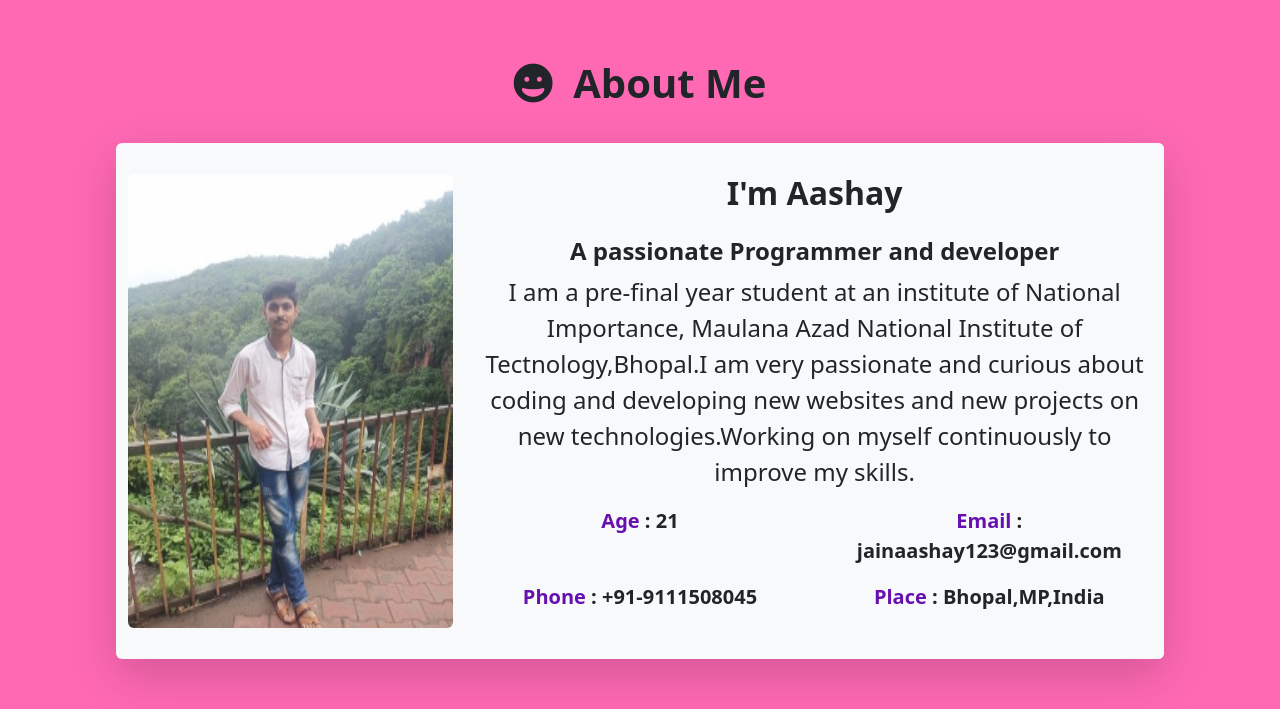
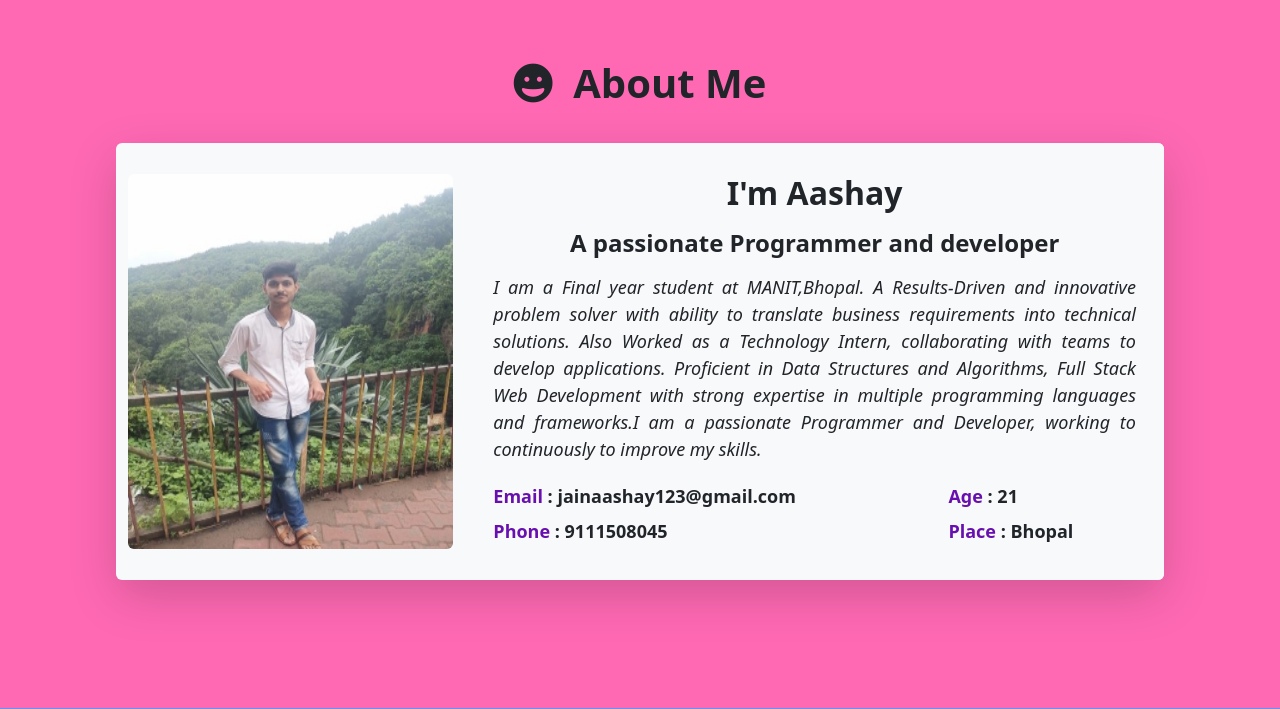
Before and after one commit to jainAashay/Personal-Portfolio-Website, a Flask app: page / in a window 1280 px wide. Shown: the part 865-1574 px from the top of the page. Run offline with Flask 3, Linux system fonts and the light colour scheme; some libraries are stand-ins or nearby versions.

Commit message:
Changed font and updated personal information

```diff
--- a/templates/index.html
+++ b/templates/index.html
@@ -125,33 +125,37 @@
                     </div>
                     <div class="col-sm-12 col-md-8 fs-3 bg-light rounded " id="anim"
                         style="padding-top: 3%;padding-bottom: 3%;">
-                        <h2 class="fw-bold pb-3" style="">I'm Aashay</h2>
-                        <h4 class="fw-bold ml-3" style="">A passionate Programmer and developer</h4>
-                        <p class="fs-4" style="">I am a pre-final year student at an institute of National
-                            Importance, Maulana Azad National Institute of Tectnology,Bhopal.I am very passionate and
-                            curious about coding and developing new websites and new projects on new
-                            technologies.Working on
-                            myself continuously to improve my skills. </p>
-                        <div class="row fs-5 fw-bold" style="">
-                            <div class="col-md-6 col-sm-12 ">
+                        <h2 class="fw-bold pb-2" style="">I'm Aashay</h2>
+                        <h4 class="fw-bold ml-3 pb-2" style="">A passionate Programmer and developer</h4>
+                        <p class="fst-italic px-3" style="text-align:justify; font-size: large;">I am a Final year student at MANIT,Bhopal.
+                            A Results-Driven and innovative problem solver with ability to translate business requirements into
+                            technical solutions. Also Worked as a Technology Intern, collaborating with teams to develop applications.
+                             Proficient in Data Structures and Algorithms, Full Stack Web Development with strong expertise in multiple
+                             programming languages and frameworks.I am a passionate Programmer and Developer, working to continuously to
+                             improve my skills. </p>
+                        <div class="row fw-bold text-start ps-3 mid" style="font-size: large;">
+                            <div class="col-md-8 col-sm-12 py-1">
+                                <span style="color:rgb(103, 16, 175)"> Email</span> : jainaashay123@gmail.com
+
+                            </div>
+                            <div class="col-md-4 col-sm-12 py-1">
                                 <span style="color:rgb(103, 16, 175)"> Age</span> : 21
 
                             </div>
-                            <div class="col-md-6 col-sm-12 ">
-                                <span style="color:rgb(103, 16, 175)"> Email</span> : jainaashay123@gmail.com
+
+
+                        </div>
+                        <div class="row text-start ps-3 mid" style="font-size:large;">
+                            <div class="col-md-8 col sm-12 fw-bold py-1">
+                                <span style="color:rgb(103, 16, 175)"> Phone</span> : 9111508045
+
+                            </div>
+                            <div class="col-md-4 col-sm-12 fw-bold py-1">
+                                <span style="color:rgb(103, 16, 175)"> Place</span> : Bhopal
 
                             </div>
 
-                        </div>
-                        <div class="row fs-5 my-3" style="">
-                            <div class="col-md-6 col sm-12 fw-bold">
-                                <span style="color:rgb(103, 16, 175)"> Phone</span> : +91-9111508045
 
-                            </div>
-                            <div class="col-md-6 col-sm-12 fw-bold">
-                                <span style="color:rgb(103, 16, 175)"> Place</span> : Bhopal,MP,India
-
-                            </div>
 
                         </div>
                     </div>
@@ -167,7 +171,7 @@
 
         <div class="container py-5" style="width:80%">
 
-            <h2 class="text-center text-dark fw-bold pb-4 fs-1">
+            <h2 class="text-center text-dark fw-bold py-4 fs-1">
                 <i class='fas fa-pen-alt' class="fs-1"></i> Work Experience
             </h2>
 
@@ -181,22 +185,35 @@
 
                 </div>
                 <div class="col-sm-12 col-md-8">
-                    <h2 class="text-center fw-bold py-4 px-3">Technology Development Intern</h2>
-                    <div class="fs-5">
+                    <h2 class="text-center fw-bold py-3 px-3">Technology Development Intern</h2>
+                    <div class="fs-5 fst-italic">
+                        <p >
                         &nbsp;<i class='fas fa-thumbs-up' style="color:green"></i>&nbsp;
                         Created an Infrastructure Inventory Management System to
                         track, control, optimize usage of resources and lifecycle
-                        management of resources with a potential of future cost savings.<br><br> &nbsp;<i
-                            class='fas fa-thumbs-up' style="color:green"></i> Created REST APIs for multiple operations
-                        including CRUD. The code implemented with zero Sonar issues and a high coverage with Unit
-                        Testing.
-                        <br> <br> &nbsp;<i class='fas fa-thumbs-up' style="color:green"></i>
+                        management of resources with a potential of future cost savings.
+                    </p>
+                    <p >
+                    &nbsp;<i
+                            class='fas fa-thumbs-up' style="color:green"></i>  &nbsp;Created REST APIs for multiple operations
+                        including CRUD.
+                    </p>
+                    <p >
+                        &nbsp;<i
+                                class='fas fa-thumbs-up' style="color:green"></i>  &nbsp;Implemented the code with Sonar Coding standards and wrote
+                                Unit Tests with a high coverage.
+                        </p>
+                   <p >
+                    &nbsp;<i class='fas fa-thumbs-up' style="color:green"></i> &nbsp;
 
-                        <b>Skills Gained : &nbsp;</b><button class="btn btn-primary fw-bold my-2 mx-1"
-                            style="background-color: coral;">Java</button> <button
-                            class="btn btn-primary fw-bold my-2 mx-1" style="background-color: coral;">Rest
-                            APIs</button><button class="btn btn-primary fw-bold my-2 mx-1"
-                            style="background-color: coral;">Spring Boot</button>
+                        <b>Skills Gained : </b>
+
+                        <button class="py-1 px-2 ms-2 mt-1  text-light fw-bold fs-6  rounded" style="background-color:coral;">Spring Boot</button>
+                        <button class="py-1 px-2 ms-2 mt-1 text-light fw-bold fs-6  rounded" style="background-color:coral;">Java</button>
+                        <button class="py-1 px-2 ms-2 mt-1 text-light fw-bold fs-6 rounded" style="background-color:coral;">REST APIs</button>
+
+
+                        </p>
                     </div>
                 </div>
             </div>
@@ -339,7 +356,8 @@
                 <div class="col-6 col-md-3 col-sm-6 rounded shadow-lg text-dark" style="aspect-ratio: 1;">
 
                     <div class="card" style="margin-left: 5%;margin-right:5%;">
-                        <img src="static/images/springboot.png" class="card-img-top" alt="..." style="aspect-ratio: 1.6;">
+                        <img src="static/images/springboot.png" class="card-img-top" alt="..."
+                            style="aspect-ratio: 1.6;">
                         <div class="card-body p-1 fw-bold fs-5">
                             <p class="card-text" style="margin-top:0px;">Spring</p>
                         </div>
@@ -432,7 +450,8 @@
                         <div class="card-body" style="border-radius: 5%;">
                             <h3 class="card-title text-center fw-bold">Student database Manager</h3>
                             <p class="card-text text-center fs-5">Created a fully responsive webpage,
-                                where the user has to first login and then can perform CRUD operations on the Student Database and also apply filters on multiple columns of the Student Data.
+                                where the user has to first login and then can perform CRUD operations on the Student
+                                Database and also apply filters on multiple columns of the Student Data.
                             </p>
                         </div>
 
@@ -447,9 +466,9 @@
                 </div>
             </div>
             <div class="text-center my-3">
-            <button class="btn btn-primary btn-lg text-center mx-auto my-4" style="background-color: magenta;" data-toggle="collapse"
-            href="#collapseExample" role="button" aria-expanded="false" aria-controls="collapseExample"
-            onclick="disappear()" id="y">
+                <button class="btn btn-primary btn-lg text-center mx-auto my-4" style="background-color: magenta;"
+                    data-toggle="collapse" href="#collapseExample" role="button" aria-expanded="false"
+                    aria-controls="collapseExample" onclick="disappear()" id="y">
 
                     <i class="fas fa-eye "> View more Projects</i>
 
@@ -466,13 +485,14 @@
                                 style="border-top-left-radius:10%;border-top-right-radius:10%;height:40vh;">
                             <div class="card-body">
                                 <h3 class="card-title text-center fw-bold">Big Data Privacy</h3>
-                                <p class="card-text text-center fs-5">Implemented novel work in privacy in Big Data using pseudonymization
+                                <p class="card-text text-center fs-5">Implemented novel work in privacy in Big Data
+                                    using pseudonymization
                                     technique combined with K-anonymity, L-diversity and T-closeness.</p>
                             </div>
 
                             <div class="card-body" style="border-radius: 5%;">
-                                <a href="https://colab.research.google.com/drive/1IjdUGVJa1pdYAZl03s56gKYbNQVd48hG?usp=sharing" class="btn btn-primary fs-6 "
-                                    style="float:left" target="_blank">Project Code</a>
+                                <a href="https://colab.research.google.com/drive/1IjdUGVJa1pdYAZl03s56gKYbNQVd48hG?usp=sharing"
+                                    class="btn btn-primary fs-6 " style="float:left" target="_blank">Project Code</a>
                                 <a href="/login" class="btn btn-primary fs-6" style="float: right;" target="_blank">Live
                                     Project</a>
                             </div>
@@ -484,14 +504,15 @@
                                 style="border-top-left-radius:10%;border-top-right-radius:10%;height:40vh;">
                             <div class="card-body">
                                 <h3 class="card-title text-center fw-bold">Next Words Predictor</h3>
-                                <p class="card-text text-center fs-5">Created a model where user enters a sentence, choose the number of words to be predicted and gets the predicted sentence.
+                                <p class="card-text text-center fs-5">Created a model where user enters a sentence,
+                                    choose the number of words to be predicted and gets the predicted sentence.
 
                                 </p>
                             </div>
 
                             <div class="card-body" style="border-radius: 5%;">
-                                <a href="https://colab.research.google.com/drive/1mq9Pd1vXcSTw8Jdy7Tk-BZ9Qn08ItMvF?usp=sharingr" class="btn btn-primary fs-6 "
-                                    style="float:left" target="_blank">Project Code</a>
+                                <a href="https://colab.research.google.com/drive/1mq9Pd1vXcSTw8Jdy7Tk-BZ9Qn08ItMvF?usp=sharingr"
+                                    class="btn btn-primary fs-6 " style="float:left" target="_blank">Project Code</a>
                                 <a href="https://relaxed-travesseiro-a10b91.netlify.app/" class="btn btn-primary fs-6"
                                     style="float: right;" target="_blank">Live Project</a>
                             </div>
@@ -506,29 +527,6 @@
                 </div>
 
                 <div class="row pb-4">
-
-
-                     <div class="col-sm-12 col-md-6 shadow-lg mt-5 text-center pb-4">
-                        <div class="card " style="width: 90%;border-radius:5%;margin-left: 5%;margin-right: 5%;">
-                            <img src="static/images/rkg.png" class="card-img-top" alt="..."
-                                style="border-top-left-radius:10%;border-top-right-radius:10%;height:40vh;">
-                            <div class="card-body">
-                                <h3 class="card-title text-center fw-bold"> Quotes Generator</h3>
-                                <p class="card-text text-center fs-5">Created a responsive ReactJs website using HTML,Bootstrap and JavaScript  which generates category- wise famous quotes through APIs .
-
-                                </p>
-                            </div>
-
-                            <div class="card-body" style="border-radius: 5%;">
-                                <a href="https://github.com/jainAashay/Category-Wise-Quote-Generator-using-ReactJs" class="btn btn-primary fs-6 "
-                                    style="float:left" target="_blank">Project Code</a>
-                                <a href="https://654689f362a9b2384bdf648d--strong-treacle-39a62b.netlify.app/" class="btn btn-primary fs-6"
-                                    style="float: right;" target="_blank">Live Project</a>
-                            </div>
-                        </div>
-                    </div>
-
-
                     <div class="col-sm-12 col-md-6 shadow-lg mt-5 text-center">
                         <div class="card " style="width: 90%;border-radius:5%;margin-left: 5%;margin-right: 5%;">
                             <img src="static/images/otp.png" class="card-img-top" alt="..."
@@ -547,7 +545,26 @@
                             </div>
                         </div>
                     </div>
+                    <div class="col-sm-12 col-md-6 shadow-lg mt-5 text-center pb-4">
+                        <div class="card " style="width: 90%;border-radius:5%;margin-left: 5%;margin-right: 5%;">
+                            <img src="static/images/image.png" class="card-img-top" alt="..."
+                                style="border-top-left-radius:10%;border-top-right-radius:10%;height:40vh;">
+                            <div class="card-body">
+                                <h3 class="card-title text-center fw-bold"> Quotes Generator</h3>
+                                <p class="card-text text-center fs-5">Created a responsive website which generates
+                                    category- wise famous quotes using HTML,CSS and Javascript.
 
+                                </p>
+                            </div>
+
+                            <div class="card-body" style="border-radius: 5%;">
+                                <a href="https://github.com/jainAashay/Quotes-Generator" class="btn btn-primary fs-6 "
+                                    style="float:left" target="_blank">Project Code</a>
+                                <a href="https://relaxed-travesseiro-a10b91.netlify.app/" class="btn btn-primary fs-6"
+                                    style="float: right;" target="_blank">Live Project</a>
+                            </div>
+                        </div>
+                    </div>
 
 
 
@@ -583,7 +600,7 @@
             </div>
             <div class="col-sm-6 contact-form-wrapper d-flex justify-content-center">
                 <form action="/" class="contact-form" method="POST">
-                    <h5 class="title fs-1 fw-bold">Contact me</h5>
+                    <h5 class="title fs-1 fw-bold">Contact us</h5>
                     <p class="description">Feel free to contact me if you have any question
                         question.
                     </p>
@@ -668,10 +685,12 @@
                     <div class="row d-flex justify-content-center">
                         <div class="col-lg-8 fs-5">
                             <p>
-                                I am a pre-final year student at an institute of National Importance, Maulana Azad
-                                National Institute of Tectnology,Bhopal.I am very passionate and curious about coding
-                                and developing new websites and new projects on new technologies.Working on myself
-                                continuously to improve my skills.
+                                I am a Final year student at MANIT,Bhopal.
+                            A Results-Driven and innovative problem solver with ability to translate business requirements into
+                            technical solutions. Also Worked as a Technology Intern, collaborating with teams to develop applications.
+                             Proficient in Data Structures and Algorithms, Full Stack Web Development with strong expertise in multiple
+                             programming languages and frameworks.I am a passionate Programmer and Developer, working to continuously to
+                             improve my skills.
                             </p>
                         </div>
                     </div>
@@ -738,11 +757,9 @@
             if (document.getElementById('l').innerHTML == "Sign Out") {
 
                 document.getElementById("l").href = "/logout";
-                document.getElementById("l").style.backgroundColor = "red";
             }
             else {
                 document.getElementById("l").href = "/login";
-                document.getElementById("l").style.backgroundColor = "blue";
             }
 
 
@@ -793,8 +810,12 @@
         integrity="sha384-JZR6Spejh4U02d8jOt6vLEHfe/JQGiRRSQQxSfFWpi1MquVdAyjUar5+76PVCmYl"
         crossorigin="anonymous"></script>
 
-    <script src="https://cdn.jsdelivr.net/npm/@popperjs/core@2.11.8/dist/umd/popper.min.js" integrity="sha384-I7E8VVD/ismYTF4hNIPjVp/Zjvgyol6VFvRkX/vR+Vc4jQkC+hVqc2pM8ODewa9r" crossorigin="anonymous"></script>
-<script src="https://cdn.jsdelivr.net/npm/bootstrap@5.3.2/dist/js/bootstrap.min.js" integrity="sha384-BBtl+eGJRgqQAUMxJ7pMwbEyER4l1g+O15P+16Ep7Q9Q+zqX6gSbd85u4mG4QzX+" crossorigin="anonymous"></script>
+    <script src="https://cdn.jsdelivr.net/npm/@popperjs/core@2.11.8/dist/umd/popper.min.js"
+        integrity="sha384-I7E8VVD/ismYTF4hNIPjVp/Zjvgyol6VFvRkX/vR+Vc4jQkC+hVqc2pM8ODewa9r"
+        crossorigin="anonymous"></script>
+    <script src="https://cdn.jsdelivr.net/npm/bootstrap@5.3.2/dist/js/bootstrap.min.js"
+        integrity="sha384-BBtl+eGJRgqQAUMxJ7pMwbEyER4l1g+O15P+16Ep7Q9Q+zqX6gSbd85u4mG4QzX+"
+        crossorigin="anonymous"></script>
 </body>
 
 </html>
```
Lines whose indentation alone changed are shown as unchanged.
